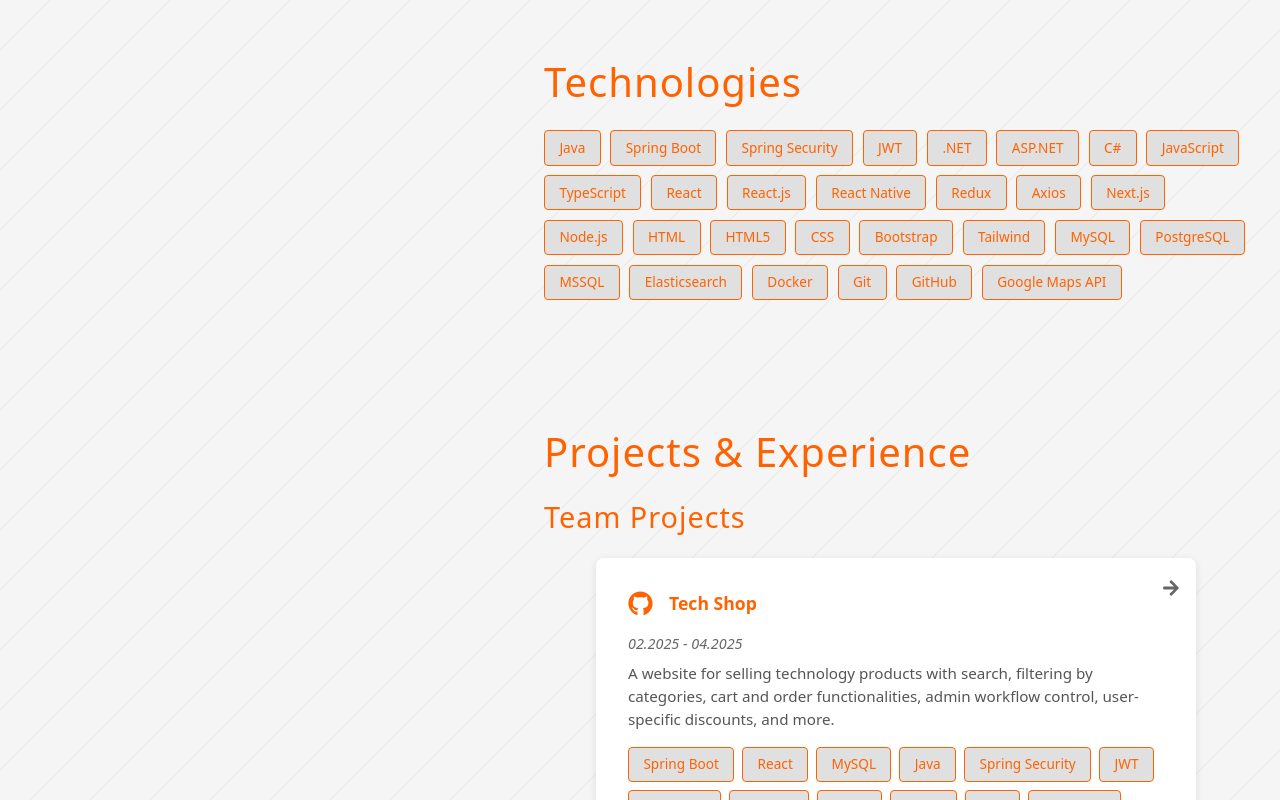
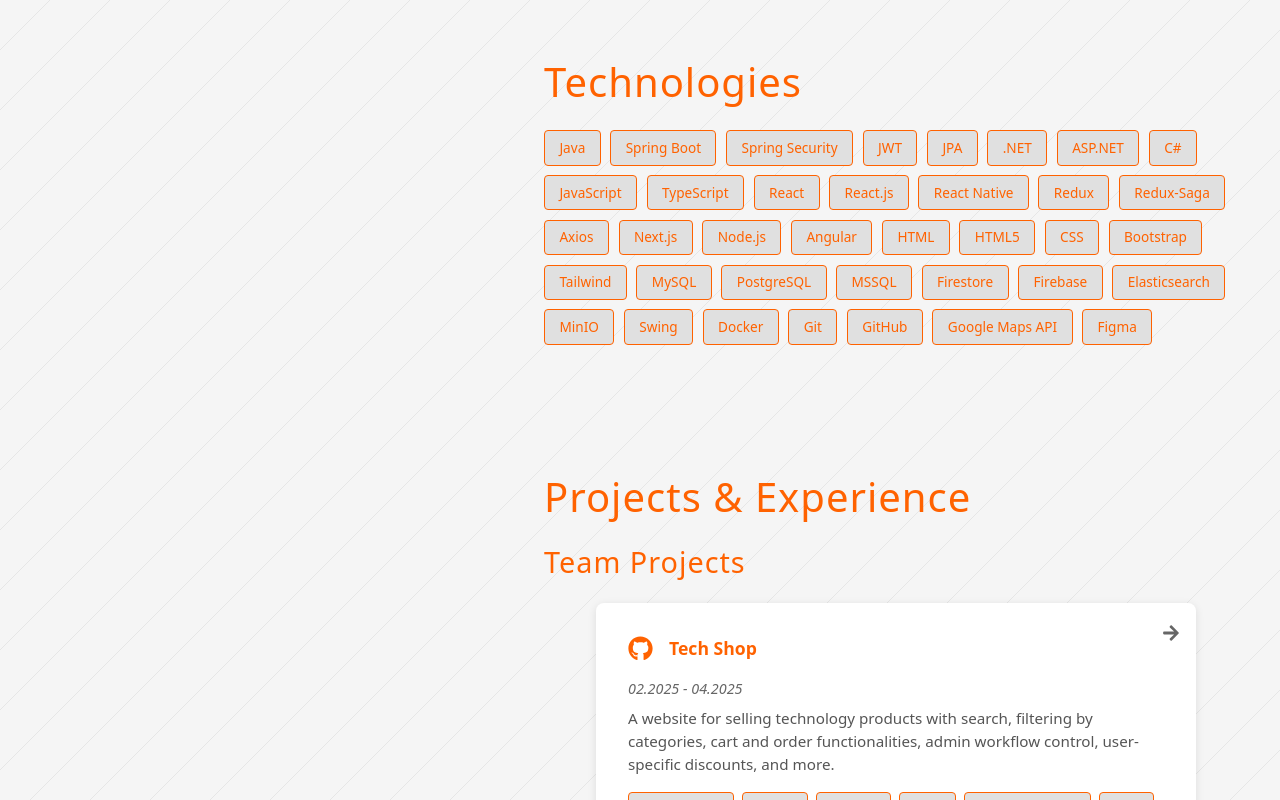
Before and after one commit to stefanjelkic00/Own-Site, a React (Create React App) app: page / in a window 1280 px wide. Shown: the part 920-1720 px from the top of the page. Built offline with nearby package versions, Linux system fonts and the light colour scheme.

Commit message:
nikola's projects added

```diff
--- a/src/data.js
+++ b/src/data.js
@@ -64,10 +64,34 @@ export const translations = {
     period3: "05.2024 - 07.2024",
     period4: "04.2024 - 05.2024",
     // Nikolini projekti
-    nikolaProject1Title: "UI/UX Dashboard",
+    nikolaProject1Title: "SecureStay",
     nikolaProject1Desc:
-      "A modern dashboard design for analytics, focusing on user-friendly interfaces and responsive layouts.",
-    nikolaProject1Period: "03.2025 - 05.2025",
+      "A secure accommodation booking platform with robust security features like CAPTCHA, email verification, JWT, roles, and Spring Security, ensuring a safe and user-friendly experience.",
+    nikolaProject1Period: "01.2024 - 04.2024",
+    nikolaProject2Title: "UniConnect",
+    nikolaProject2Desc:
+      "A university social network with advanced search capabilities powered by Elasticsearch and file storage support via MinIO, designed for seamless student interaction.",
+    nikolaProject2Period: "05.2024 - 08.2024",
+    nikolaProject3Title: "EduCourses",
+    nikolaProject3Desc:
+      "An online course platform with authentication, course browsing, and registration features, built with a modern UI/UX for accessible learning across devices.",
+    nikolaProject3Period: "09.2024 - 11.2024",
+    nikolaProject4Title: "VaxPortal",
+    nikolaProject4Desc:
+      "A COVID-19 vaccination management system for scheduling and tracking vaccinations, featuring a responsive interface and secure data handling.",
+    nikolaProject4Period: "03.2024 - 06.2024",
+    nikolaProject5Title: "AutoService",
+    nikolaProject5Desc:
+      "A desktop application for managing car servicing, providing an intuitive interface for scheduling and tracking vehicle maintenance.",
+    nikolaProject5Period: "01.2023 - 03.2023",
+    nikolaProject6Title: "EduPortal",
+    nikolaProject6Desc:
+      "A student information system for managing student data, courses, and grades, designed with a clean and efficient UI for educational institutions.",
+    nikolaProject6Period: "06.2023 - 09.2023",
+    nikolaProject7Title: "Internship at Vega IT",
+    nikolaProject7Desc:
+      "Contributed to a full-stack application using .NET for the backend and TypeScript with Redux for the frontend. Focused on designing intuitive UI/UX and integrating with backend APIs.",
+    nikolaProject7Period: "07.2024 - 09.2024",
 
     // Ključevi za navigaciju
     navAbout: "About",
@@ -143,10 +167,34 @@ export const translations = {
     period3: "05.2024 - 07.2024",
     period4: "04.2024 - 05.2024",
     // Nikolini projekti
-    nikolaProject1Title: "UI/UX Kontrolna tabla",
+    nikolaProject1Title: "SecureStay",
     nikolaProject1Desc:
-      "Moderan dizajn kontrolne table za analitiku, sa fokusom na korisnički prijateljski interfejs i responsivni raspored.",
-    nikolaProject1Period: "03.2025 - 05.2025",
+      "Web aplikacija za zakazivanje smeštaja sa fokusom na sigurnosne mehanizme poput CAPTCHA, email verifikacije, JWT-a, uloga i Spring Security-ja, obezbeđujući sigurno i korisnički prijateljsko iskustvo.",
+    nikolaProject1Period: "01.2024 - 04.2024",
+    nikolaProject2Title: "UniConnect",
+    nikolaProject2Desc:
+      "Studentska društvena mreža sa naprednom pretragom pomoću Elasticsearch-a i podrškom za skladištenje fajlova kroz MinIO, dizajnirana za besprekorno povezivanje studenata.",
+    nikolaProject2Period: "05.2024 - 08.2024",
+    nikolaProject3Title: "EduCourses",
+    nikolaProject3Desc:
+      "Platforma za online kurseve sa autentifikacijom, pregledom i registracijom na kurseve, razvijena sa modernim UI/UX za dostupno učenje na svim uređajima.",
+    nikolaProject3Period: "09.2024 - 11.2024",
+    nikolaProject4Title: "VaxPortal",
+    nikolaProject4Desc:
+      "Sistem za upravljanje vakcinacijama protiv COVID-19 za zakazivanje i evidenciju, sa responsivnim interfejsom i sigurnim rukovanjem podacima.",
+    nikolaProject4Period: "03.2024 - 06.2024",
+    nikolaProject5Title: "AutoService",
+    nikolaProject5Desc:
+      "Desktop aplikacija za upravljanje servisiranjem automobila, sa intuitivnim interfejsom za zakazivanje i praćenje održavanja vozila.",
+    nikolaProject5Period: "01.2023 - 03.2023",
+    nikolaProject6Title: "EduPortal",
+    nikolaProject6Desc:
+      "Sistem za upravljanje studentskim informacijama, predmetima i ocenama, dizajniran sa čistim i efikasnim UI za obrazovne institucije.",
+    nikolaProject6Period: "06.2023 - 09.2023",
+    nikolaProject7Title: "Praksa u Vega IT",
+    nikolaProject7Desc:
+      "Učestvovao u razvoju full-stack aplikacije koristeći .NET za backend i TypeScript sa Redux-om za frontend. Fokus na dizajnu intuitivnog UI/UX i integraciji sa backend API-jima.",
+    nikolaProject7Period: "07.2024 - 09.2024",
 
     // Ključevi za navigaciju
     navAbout: "O nama",
@@ -165,6 +213,7 @@ export const techStack = [
   "Spring Boot",
   "Spring Security",
   "JWT",
+  "JPA",
   ".NET",
   "ASP.NET",
   "C#",
@@ -174,9 +223,11 @@ export const techStack = [
   "React.js",
   "React Native",
   "Redux",
+  "Redux-Saga",
   "Axios",
   "Next.js",
   "Node.js",
+  "Angular",
   "HTML",
   "HTML5",
   "CSS",
@@ -185,11 +236,16 @@ export const techStack = [
   "MySQL",
   "PostgreSQL",
   "MSSQL",
+  "Firestore",
+  "Firebase",
   "Elasticsearch",
+  "MinIO",
+  "Swing",
   "Docker",
   "Git",
   "GitHub",
   "Google Maps API",
+  "Figma",
 ];
 
 export const teamProjects = [
@@ -322,8 +378,56 @@ export const nikolaProjects = [
     title: "nikolaProject1Title",
     description: "nikolaProject1Desc",
     period: "nikolaProject1Period",
-    github: "https://github.com/NikolaMatosic00/dashboard",
-    tech: ["Figma", "React", "TypeScript", "CSS", "Git", "GitHub"],
+    github: "https://github.com/NikolaMatosic00/SecureStay",
+    tech: ["Java", "Spring Boot", "Spring Security", "JWT", "JPA", "MySQL", "React"],
+    type: "project",
+  },
+  {
+    title: "nikolaProject2Title",
+    description: "nikolaProject2Desc",
+    period: "nikolaProject2Period",
+    github: "https://github.com/NikolaMatosic00/UniConnect",
+    tech: ["Java", "Spring Boot", "Elasticsearch", "MinIO", "JPA", "MySQL", "React", "Redux"],
+    type: "project",
+  },
+  {
+    title: "nikolaProject3Title",
+    description: "nikolaProject3Desc",
+    period: "nikolaProject3Period",
+    github: "https://github.com/NikolaMatosic00/EduCourses",
+    tech: ["React", "TypeScript", "Firebase", "Firestore"],
+    type: "project",
+  },
+  {
+    title: "nikolaProject4Title",
+    description: "nikolaProject4Desc",
+    period: "nikolaProject4Period",
+    github: "https://github.com/NikolaMatosic00/VaxPortal",
+    tech: ["Java", "Spring Boot", "JPA", "MySQL", "React", "TypeScript", "Redux", "Redux-Saga"],
+    type: "project",
+  },
+  {
+    title: "nikolaProject5Title",
+    description: "nikolaProject5Desc",
+    period: "nikolaProject5Period",
+    github: "https://github.com/NikolaMatosic00/AutoService",
+    tech: ["Java", "Swing"],
+    type: "project",
+  },
+  {
+    title: "nikolaProject6Title",
+    description: "nikolaProject6Desc",
+    period: "nikolaProject6Period",
+    github: "https://github.com/NikolaMatosic00/EduPortal",
+    tech: ["Java", "Spring Boot", "JPA", "MySQL", "Angular"],
+    type: "project",
+  },
+  {
+    title: "nikolaProject7Title",
+    description: "nikolaProject7Desc",
+    period: "nikolaProject7Period",
+    tech: [".NET", "TypeScript", "Redux", "React", "CSS", "Git"],
+    type: "experience",
   },
 ];
 
```
